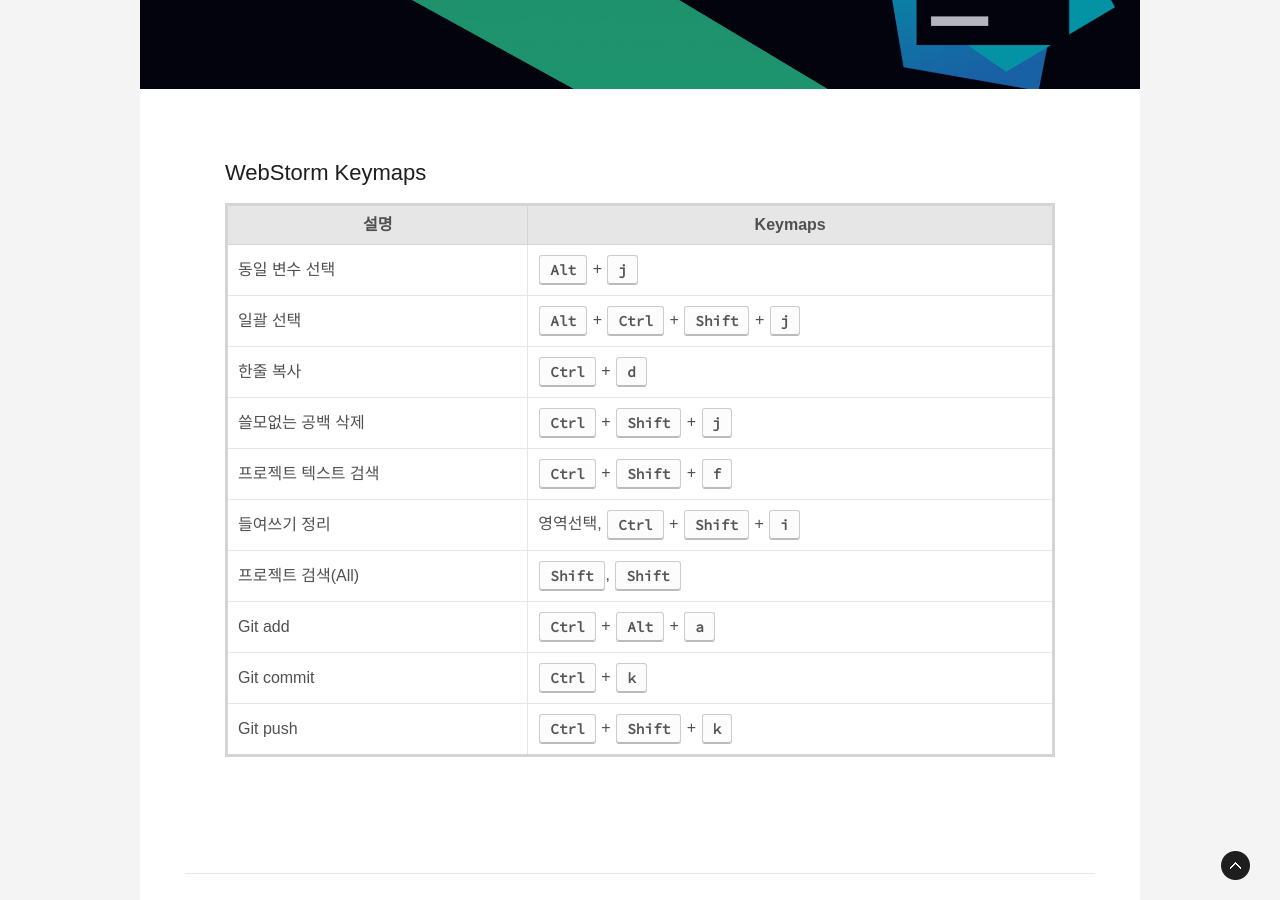
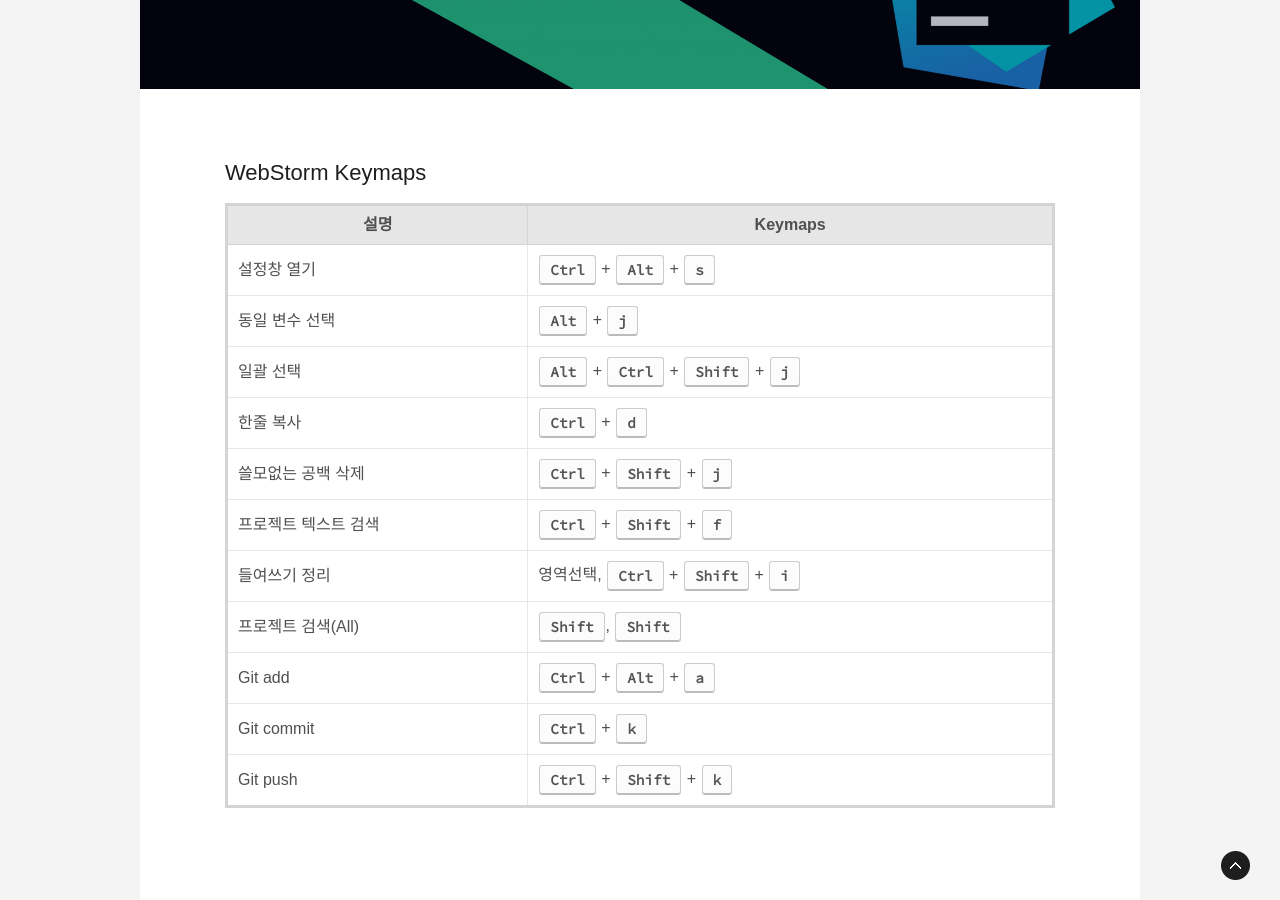
Before and after one commit to gutmate/gutmate.github.com, a Jekyll site: the page built from _posts/2017-03-24-webstorm-keymaps.md, in a window 1280 px wide and 900 px high, scrolled down 355 px. Built offline with Jekyll 4.4.1, drawn with Linux system fonts in a browser that asks for light colours; some web fonts are replaced; comment, search, counter and statistics services are not loaded.

Commit message:
Update posting about Webstorm-keymaps

```diff
--- a/_posts/2017-03-24-webstorm-keymaps.md
+++ b/_posts/2017-03-24-webstorm-keymaps.md
@@ -14,6 +14,7 @@
 
 |설명|Keymaps|
 |---|---|
+|설정창 열기|<kbd>Ctrl</kbd> + <kbd>Alt</kbd> + <kbd>s</kbd>|
 |동일 변수 선택|<kbd>Alt</kbd> + <kbd>j</kbd>|
 |일괄 선택|<kbd>Alt</kbd> + <kbd>Ctrl</kbd> + <kbd>Shift</kbd> + <kbd>j</kbd>|
 |한줄 복사|<kbd>Ctrl</kbd> + <kbd>d</kbd>|
```
